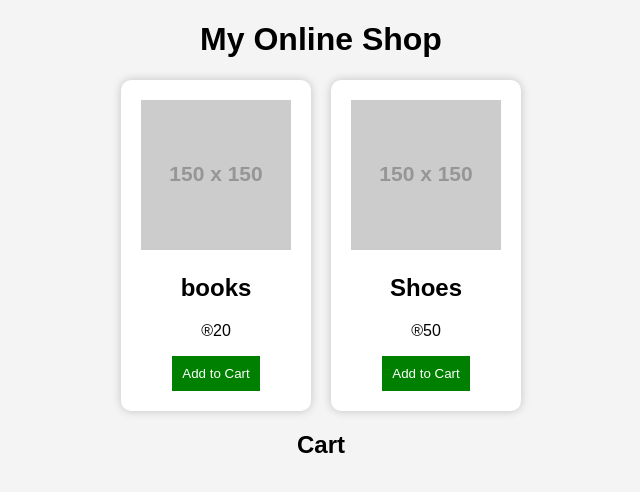
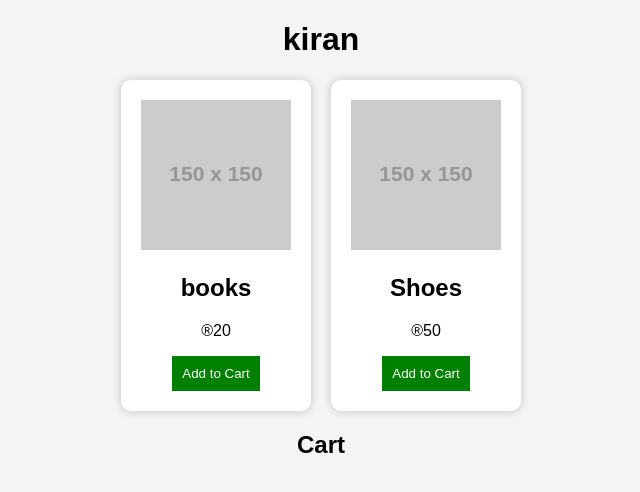
Before and after one commit to kiranvaddankere-ux/shoping-webset, a plain HTML site: page index.html in a window 1280 px wide. Shown: the whole page, without its empty margins (319-959 px from the left). Drawn offline with Linux system fonts and the light colour scheme; placeholder pictures from the web are drawn by us.

Commit message:
Update index.html

```diff
--- a/index.html
+++ b/index.html
@@ -7,7 +7,7 @@
 
 <body>
 
-<h1>My Online Shop</h1>
+<h1>kiran</h1>
 
 <div class="products">
 
```
